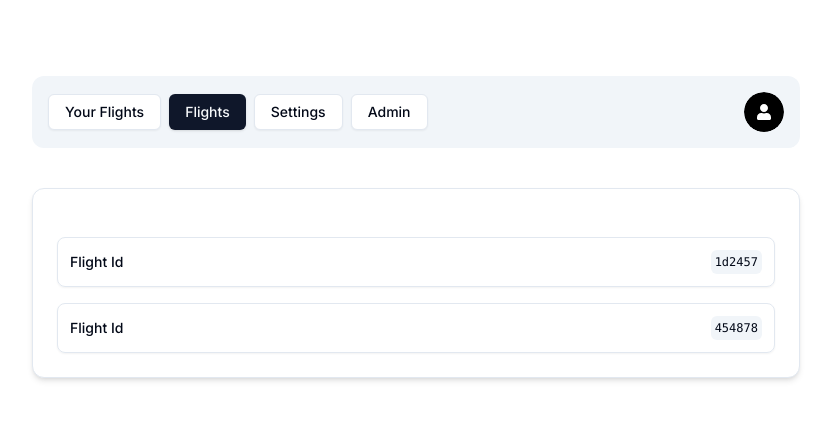
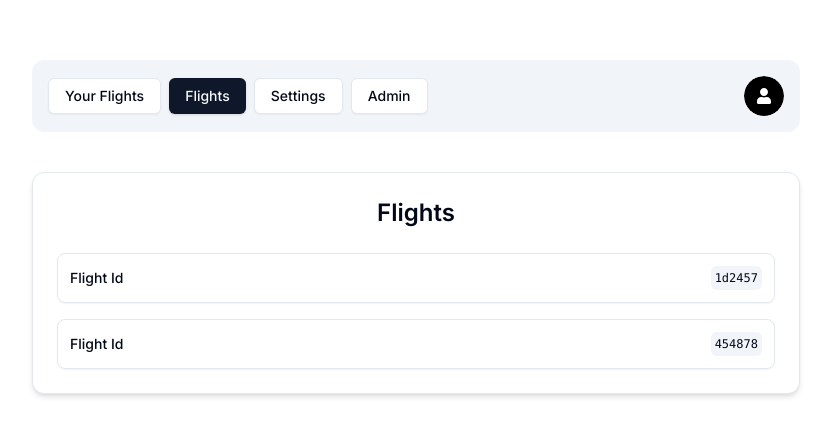
Before and after one commit to Engr-zainjaved/ams, a Next.js app: page /flights in a window 1280 px wide. Shown: the part 173-608 px from the top of the page, without its empty margins (224-1055 px from the left). Built offline with nearby package versions, Linux system fonts and the light colour scheme; no server answers.

Commit message:
build fix

```diff
--- a/app/(protected)/flights/page.tsx
+++ b/app/(protected)/flights/page.tsx
@@ -1,17 +1,11 @@
 import { ExtendedUser } from "@/next-auth";
 import { Card, CardContent, CardHeader } from "@/components/ui/card";
-import { Badge } from "@/components/ui/badge";
 
-interface UserInfoProps {
-  user?: ExtendedUser;
-  label: string;
-}
-
-const Page = ({ user, label }: UserInfoProps) => {
+const Page = () => {
   return (
     <Card className="w-3/5 shadow-md">
       <CardHeader>
-        <p className="text-2xl font-semibold text-center">{label}</p>
+        <p className="text-2xl font-semibold text-center">{"Flights"}</p>
       </CardHeader>
       <CardContent className="space-y-4">
         <div className="flex flex-row items-center justify-between rounded-lg border p-3 shadow-sm">
```
